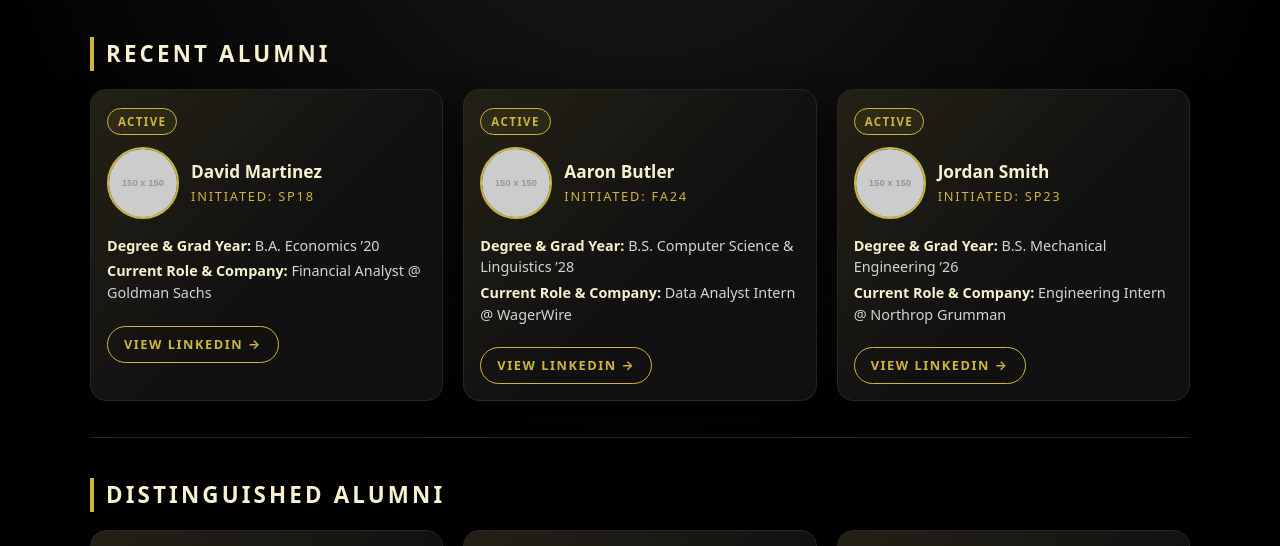
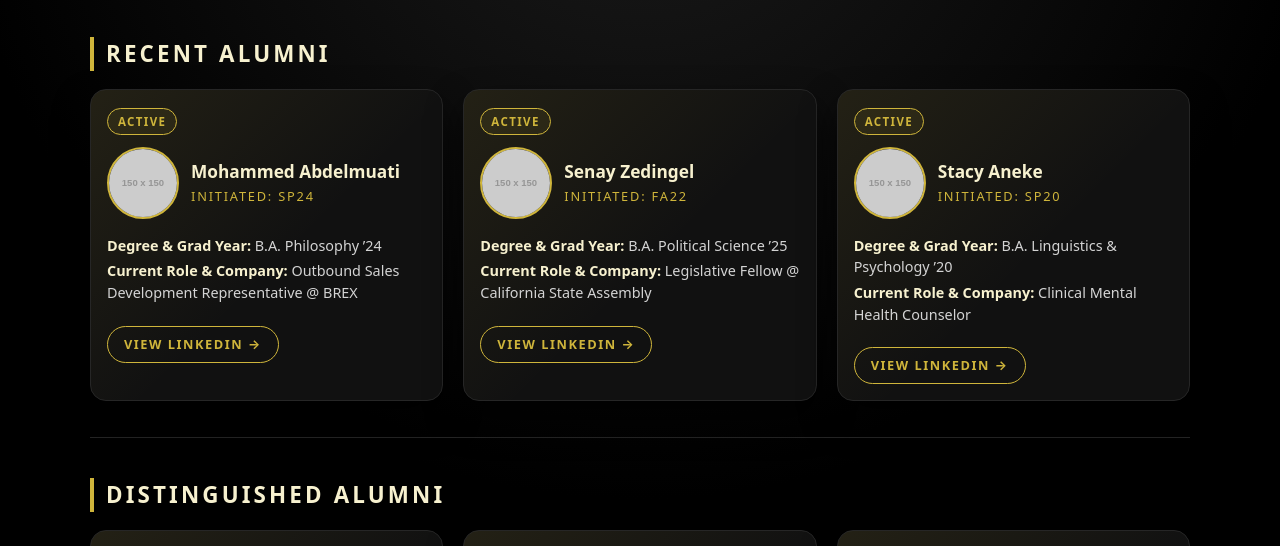
Before and after one commit to mbihon/gxi-brotherhooddirectory-mockup, a plain HTML site: page index.html in a window 1280 px wide. Shown: the part 186-732 px from the top of the page. Drawn offline with Linux system fonts and the light colour scheme; placeholder pictures from the web are drawn by us.

Commit message:
Revise user profiles in index.html
Updated profiles with new names, roles, and LinkedIn links.

```diff
--- a/index.html
+++ b/index.html
@@ -236,27 +236,27 @@
             <div class="card-header">
               <img
                 src="https://via.placeholder.com/150"
-                alt="Headshot of David Martinez"
+                alt="Headshot of Mohammed Abdelmuati"
                 class="avatar"
               />
               <div class="name-line">
-                <div class="name">David Martinez</div>
-                <div class="line">Initiated: SP18</div>
+                <div class="name">Mohammed Abdelmuati</div>
+                <div class="line">Initiated: SP24</div>
               </div>
             </div>
             <div class="meta">
               <div>
                 <span class="meta-label">Degree &amp; Grad Year:</span>
-                B.A. Economics ’20
+                B.A. Philosophy ’24
               </div>
               <div>
                 <span class="meta-label">Current Role &amp; Company:</span>
-                Financial Analyst @ Goldman Sachs
+                Outbound Sales Development Representative @ BREX
               </div>
             </div>
             <a
               class="linkedin-btn"
-              href="https://www.linkedin.com/"
+              href="https://www.linkedin.com/in/mo-abdelmuati/"
               target="_blank"
               rel="noopener noreferrer"
             >
@@ -272,27 +272,27 @@
             <div class="card-header">
               <img
                 src="https://via.placeholder.com/150"
-                alt="Headshot of Aaron Butler"
+                alt="Headshot of Senay Zedingel"
                 class="avatar"
               />
               <div class="name-line">
-                <div class="name">Aaron Butler</div>
-                <div class="line">Initiated: FA24</div>
+                <div class="name">Senay Zedingel</div>
+                <div class="line">Initiated: FA22</div>
               </div>
             </div>
             <div class="meta">
               <div>
                 <span class="meta-label">Degree &amp; Grad Year:</span>
-                B.S. Computer Science &amp; Linguistics ’28
+                B.A. Political Science ’25
               </div>
               <div>
                 <span class="meta-label">Current Role &amp; Company:</span>
-                Data Analyst Intern @ WagerWire
+                Legislative Fellow @ California State Assembly
               </div>
             </div>
             <a
               class="linkedin-btn"
-              href="https://www.linkedin.com/"
+              href="https://www.linkedin.com/in/senay-zedingel/"
               target="_blank"
               rel="noopener noreferrer"
             >
@@ -308,27 +308,27 @@
             <div class="card-header">
               <img
                 src="https://via.placeholder.com/150"
-                alt="Headshot of Jordan Smith"
+                alt="Headshot of Stacy Aneke"
                 class="avatar"
               />
               <div class="name-line">
-                <div class="name">Jordan Smith</div>
-                <div class="line">Initiated: SP23</div>
+                <div class="name">Stacy Aneke</div>
+                <div class="line">Initiated: SP20</div>
               </div>
             </div>
             <div class="meta">
               <div>
                 <span class="meta-label">Degree &amp; Grad Year:</span>
-                B.S. Mechanical Engineering ’26
+                B.A. Linguistics & Psychology ’20
               </div>
               <div>
                 <span class="meta-label">Current Role &amp; Company:</span>
-                Engineering Intern @ Northrop Grumman
+                Clinical Mental Health Counselor
               </div>
             </div>
             <a
               class="linkedin-btn"
-              href="https://www.linkedin.com/"
+              href="https://www.linkedin.com/in/stacy-aneke-21b363225/"
               target="_blank"
               rel="noopener noreferrer"
             >
```
